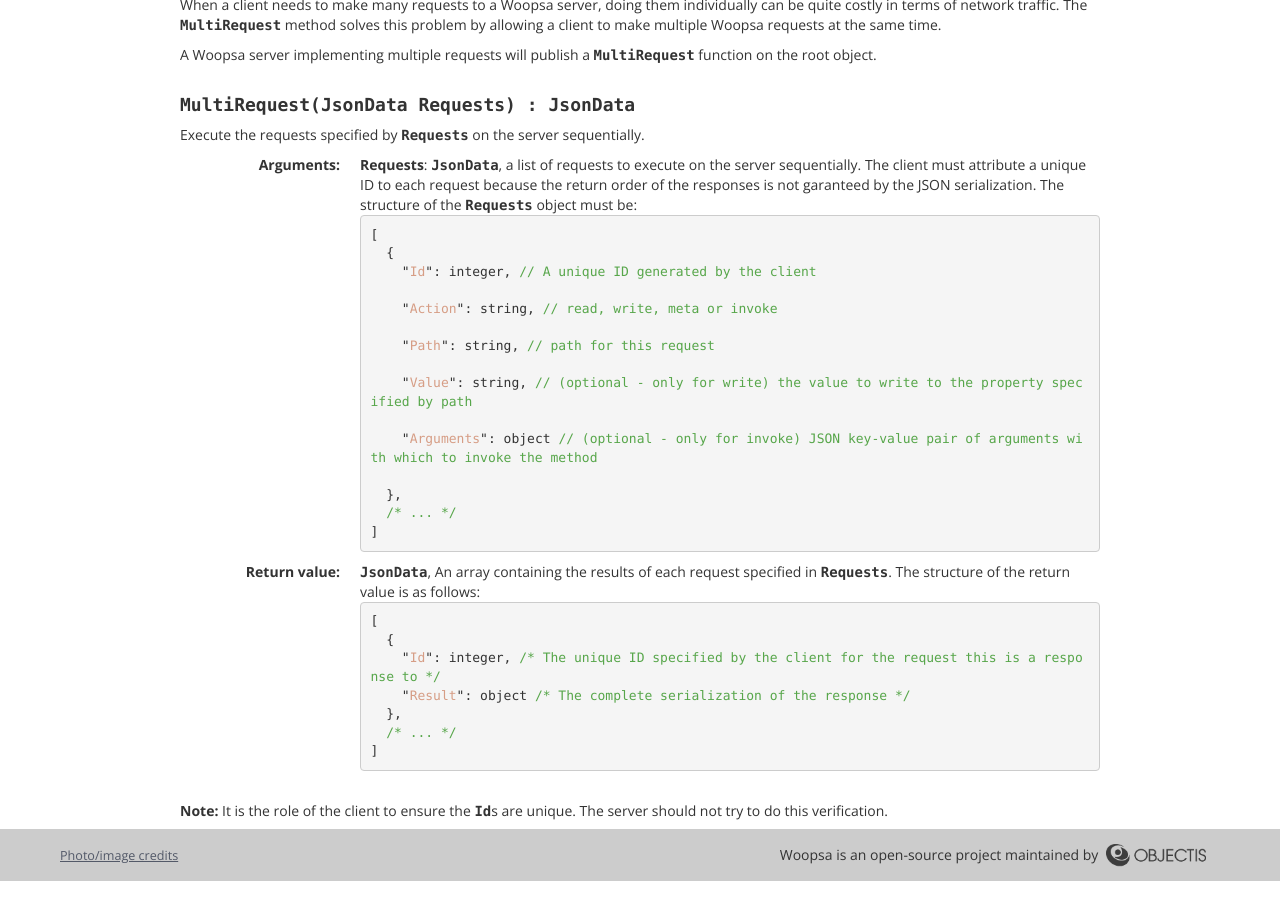
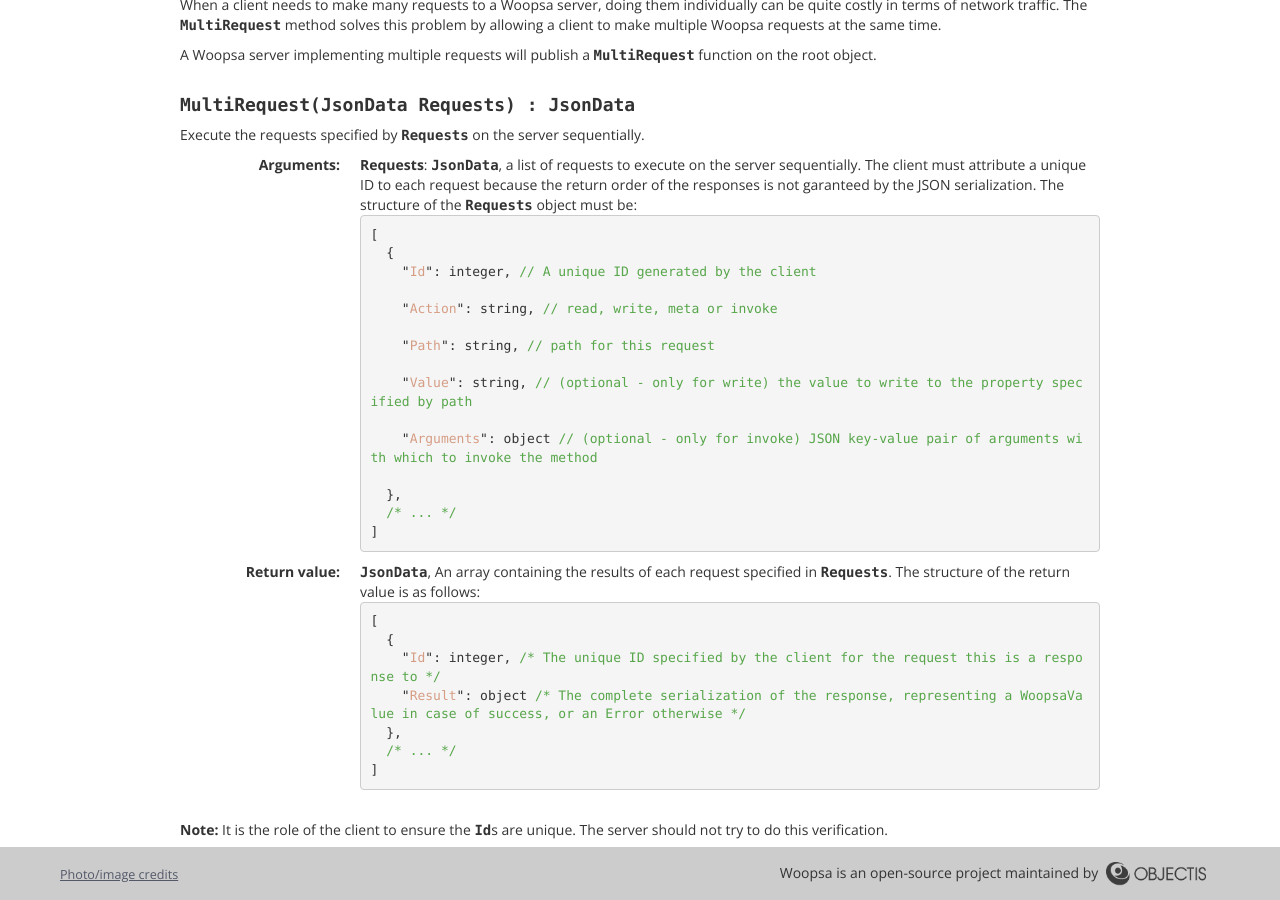
Before and after one commit to woopsa-protocol/woopsa-protocol.github.io, a Jekyll site: the page built from specification.html, in a window 1280 px wide and 900 px high, scrolled down 7891 px. Built offline with Jekyll 4.4.1, drawn with Linux system fonts in a browser that asks for light colours.

Commit message:
Added an indication that the result of a multiRequest can contain a WoopsaValue or an error

```diff
--- a/specification.html
+++ b/specification.html
@@ -404,7 +404,7 @@ stylesheet: /css/pages/specifications.css
 [
   {
     "Id": integer, /* The unique ID specified by the client for the request this is a response to */
-    "Result": object /* The complete serialization of the response */
+    "Result": object /* The complete serialization of the response, representing a WoopsaValue in case of success, or an Error otherwise */
   },
   /* ... */
 ]
```
